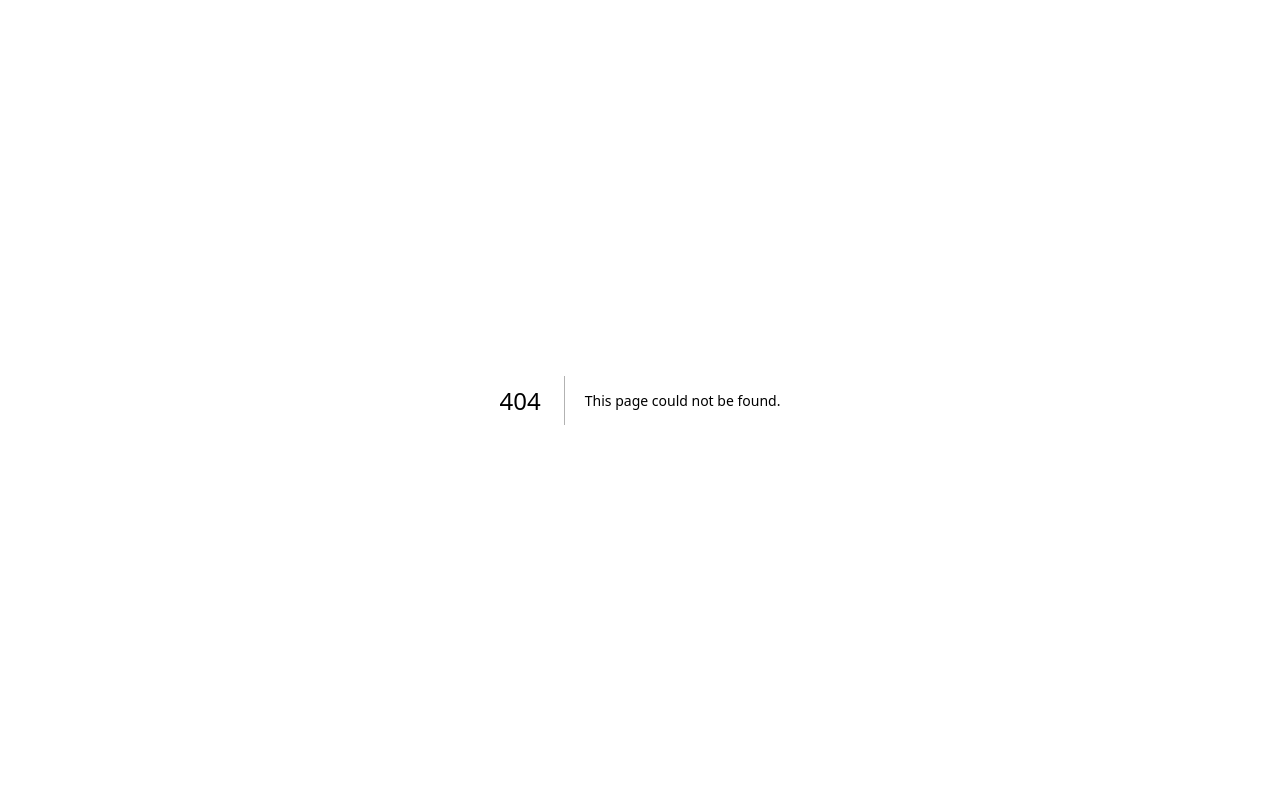
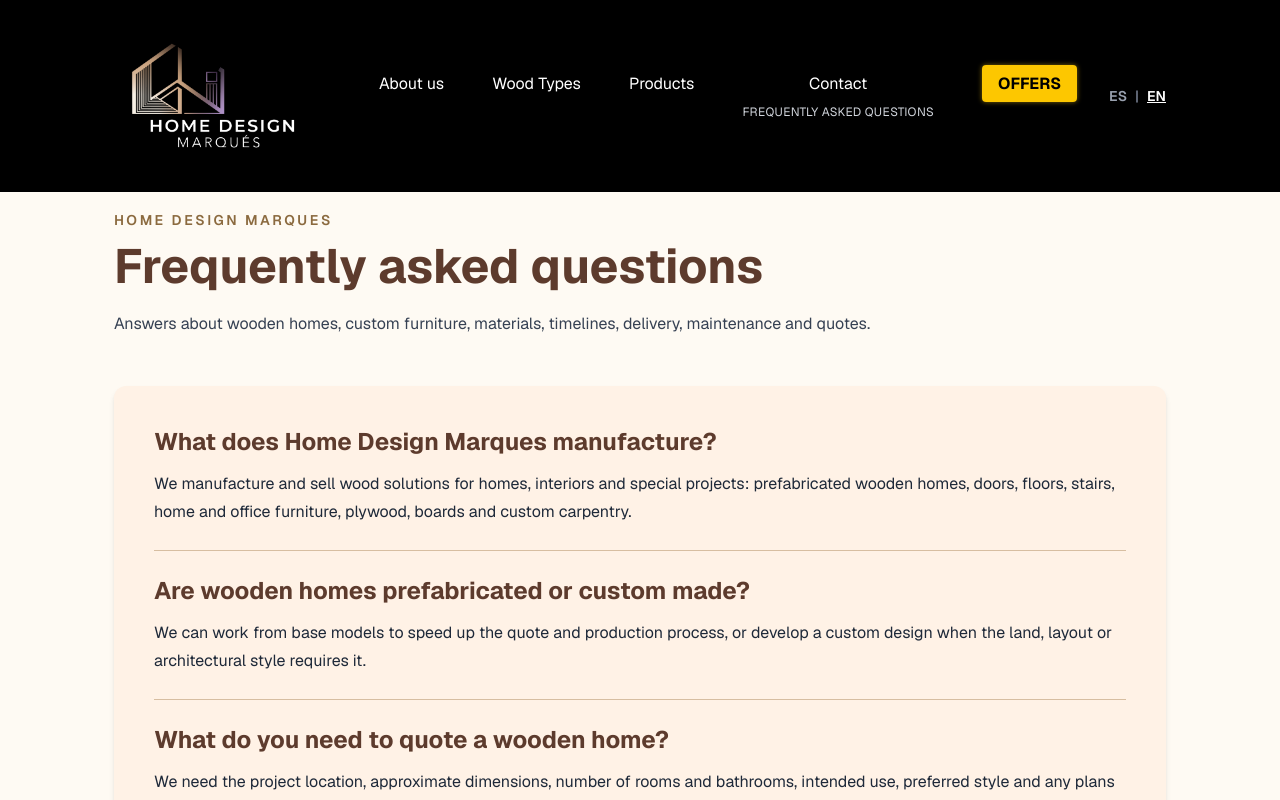
Before and after one commit to o7digital/homedesign, a Next.js app: page /en/preguntas in a window 1280 px wide. Before the commit this address had no page. Shown: the top 800 px of the page. Built offline with nearby package versions, Linux system fonts and the light colour scheme.

Commit message:
Add English site version

```diff
--- a/app/components/SiteHeader.tsx
+++ b/app/components/SiteHeader.tsx
@@ -4,13 +4,34 @@ import Image from "next/image";
 import Link from "next/link";
 import { useState } from "react";
 
-export default function SiteHeader() {
+type Locale = "es" | "en";
+
+export default function SiteHeader({ locale = "es" }: { locale?: Locale }) {
   const [menuOpen, setMenuOpen] = useState(false);
+  const isEn = locale === "en";
+  const base = isEn ? "/en" : "";
+  const labels = isEn
+    ? {
+        about: "About us",
+        wood: "Wood Types",
+        products: "Products",
+        contact: "Contact",
+        faq: "Frequently asked questions",
+        offers: "OFFERS",
+      }
+    : {
+        about: "Quiénes somos",
+        wood: "Tipos de Madera",
+        products: "Productos",
+        contact: "Contacto",
+        faq: "Preguntas frecuentes",
+        offers: "OFERTAS",
+      };
 
   return (
     <header className="fixed top-0 w-full bg-black text-white z-50">
       <div className="max-w-[1100px] mx-auto flex justify-between items-center p-4">
-        <Link href="/" className="font-bold text-lg" aria-label="Home Design Marques">
+        <Link href={base || "/"} className="font-bold text-lg" aria-label="Home Design Marques">
           <Image
             src="/logo-transparent.png"
             alt="Home Design Marques - Venta y Fabricación de Casas de Madera Prefabricadas México"
@@ -36,37 +57,46 @@ export default function SiteHeader() {
             } md:flex flex-col md:flex-row absolute md:static top-14 left-0 w-full md:w-auto bg-black md:bg-transparent`}
           >
             <li className="md:ml-8 p-2 text-center">
-              <Link href="/#quienes-somos" className="hover:underline">
-                Quiénes somos
+              <Link href={`${base}/#quienes-somos`} className="hover:underline">
+                {labels.about}
               </Link>
             </li>
             <li className="md:ml-8 p-2 text-center">
-              <Link href="/#tipos" className="hover:underline">
-                Tipos de Madera
+              <Link href={`${base}/#tipos`} className="hover:underline">
+                {labels.wood}
               </Link>
             </li>
             <li className="md:ml-8 p-2 text-center">
-              <Link href="/#productos" className="hover:underline">
-                Productos
+              <Link href={`${base}/#productos`} className="hover:underline">
+                {labels.products}
               </Link>
             </li>
             <li className="md:ml-8 p-2 text-center">
-              <Link href="/#contacto" className="hover:underline">
-                Contacto
+              <Link href={`${base}/#contacto`} className="hover:underline">
+                {labels.contact}
               </Link>
               <Link
-                href="/preguntas"
+                href={isEn ? "/en/preguntas" : "/preguntas"}
                 className="mt-2 block text-xs uppercase tracking-wide text-gray-300 hover:text-white hover:underline"
               >
-                Preguntas frecuentes
+                {labels.faq}
               </Link>
             </li>
             <li className="md:ml-8 p-2 text-center">
               <Link
-                href="/offres"
+                href={isEn ? "/en/offers" : "/offres"}
                 className="ofertas-flash bg-yellow-400 text-black font-bold px-4 py-2 rounded hover:bg-yellow-500 transition"
               >
-                OFERTAS
+                {labels.offers}
+              </Link>
+            </li>
+            <li className="md:ml-4 p-2 text-center flex items-center justify-center gap-2 text-sm font-semibold">
+              <Link href="/" className={isEn ? "text-gray-400 hover:text-white" : "text-white underline"}>
+                ES
+              </Link>
+              <span className="text-gray-500">|</span>
+              <Link href="/en" className={isEn ? "text-white underline" : "text-gray-400 hover:text-white"}>
+                EN
               </Link>
             </li>
           </ul>
--- /dev/null
+++ b/app/en/offers/page.tsx
@@ -0,0 +1,3 @@
+import OffresPage from "../../offres/page";
+
+export default OffresPage;
--- /dev/null
+++ b/app/en/page.tsx
@@ -0,0 +1,12 @@
+import type { Metadata } from "next";
+import { HomeContent } from "../page";
+
+export const metadata: Metadata = {
+  title: "Home Design Marques | Wooden Homes and Custom Furniture Mexico",
+  description:
+    "Prefabricated wooden homes, custom wood furniture, doors, floors, plywood and premium wood products in Mexico.",
+};
+
+export default function EnglishHome() {
+  return <HomeContent locale="en" />;
+}
--- /dev/null
+++ b/app/en/preguntas/page.tsx
@@ -0,0 +1,67 @@
+import type { Metadata } from "next";
+import Link from "next/link";
+import SiteFooter from "../../components/SiteFooter";
+import SiteHeader from "../../components/SiteHeader";
+
+export const metadata: Metadata = {
+  title: "Frequently asked questions | Home Design Marques",
+  description:
+    "Frequently asked questions about prefabricated wooden homes, custom furniture, wood types, quotes, delivery and maintenance.",
+};
+
+const questions = [
+  ["What does Home Design Marques manufacture?", "We manufacture and sell wood solutions for homes, interiors and special projects: prefabricated wooden homes, doors, floors, stairs, home and office furniture, plywood, boards and custom carpentry."],
+  ["Are wooden homes prefabricated or custom made?", "We can work from base models to speed up the quote and production process, or develop a custom design when the land, layout or architectural style requires it."],
+  ["What do you need to quote a wooden home?", "We need the project location, approximate dimensions, number of rooms and bathrooms, intended use, preferred style and any plans or reference images you already have."],
+  ["Do you make office furniture?", "Yes. We design and manufacture desks, bookcases, doors, closets, shelves, counters, reception furniture and custom pieces for homes, offices and commercial spaces."],
+  ["Which wood types do you recommend?", "It depends on the use. Pine is often considered for efficient structural solutions, while woods such as parota, walnut, ash, teak, maple or chestnut can be used for stronger visual finishes depending on availability and budget."],
+  ["Does wood require maintenance?", "Yes. Wood is a natural material. Exterior pieces should be checked periodically for sealers, varnishes or protective treatments, especially with direct sun, humidity or rain."],
+  ["Can wooden homes handle rain, humidity and temperature changes?", "A well-designed wooden home can perform well in different climates when structure, treatment, insulation, ventilation and moisture protection are specified correctly."],
+  ["Do you deliver or install outside Mexico City?", "We can review projects in Mexico City, Estado de Mexico and other areas in Mexico. Feasibility depends on product type, distance, access and site conditions."],
+  ["How long does production take?", "Timing depends on scope, dimensions, wood availability, design complexity, finishes, number of pieces and installation schedule. We provide an estimated timeline with the quote."],
+  ["How can I request a quote?", "Use the contact form or WhatsApp. Include your name, city, project type, approximate dimensions, photos of the space and style references when available."],
+];
+
+export default function EnglishQuestionsPage() {
+  return (
+    <div className="bg-[#fefaf3] font-sans flex flex-col min-h-screen">
+      <SiteHeader locale="en" />
+      <main className="pt-[210px]">
+        <section className="max-w-[1100px] mx-auto px-6 pb-4">
+          <p className="text-sm uppercase tracking-[0.18em] text-[#8b6a3f] font-semibold">
+            Home Design Marques
+          </p>
+          <h1 className="text-4xl md:text-5xl font-bold text-[#5d3b2d] mt-3">
+            Frequently asked questions
+          </h1>
+          <p className="text-gray-700 mt-5 max-w-3xl leading-7">
+            Answers about wooden homes, custom furniture, materials, timelines,
+            delivery, maintenance and quotes.
+          </p>
+        </section>
+        <section className="max-w-[1100px] mx-auto px-6 py-8">
+          <div className="bg-[#fff2e6] rounded-xl shadow-md p-6 md:p-10">
+            {questions.map(([question, answer]) => (
+              <article key={question} className="border-b border-[#d7bea1] last:border-b-0 py-6 first:pt-0 last:pb-0">
+                <h2 className="text-xl md:text-2xl font-bold text-[#5d3b2d]">{question}</h2>
+                <p className="mt-3 text-gray-800 leading-7">{answer}</p>
+              </article>
+            ))}
+          </div>
+        </section>
+        <section className="max-w-[1100px] mx-auto px-6 pb-8">
+          <div className="bg-black text-white p-6 md:p-8 rounded-xl flex flex-col md:flex-row md:items-center md:justify-between gap-5">
+            <div>
+              <h2 className="text-2xl font-bold">Have another question?</h2>
+              <p className="text-gray-300 mt-2">Tell us what you want to build and we will guide you.</p>
+            </div>
+            <Link href="/en/#contacto" className="bg-yellow-400 text-black font-bold px-5 py-3 rounded hover:bg-yellow-500 transition text-center">
+              Contact us
+            </Link>
+          </div>
+        </section>
+      </main>
+      <SiteFooter />
+    </div>
+  );
+}
--- a/app/page.tsx
+++ b/app/page.tsx
@@ -31,11 +31,87 @@ interface MaderaItem {
 }
 const maderasFallback: MaderaItem[] = maderasData as unknown as MaderaItem[];
 
-export default function Home() {
+type Locale = "es" | "en";
+
+const copy = {
+  es: {
+    all: "Todos",
+    uncategorized: "Sin categoría",
+    about: "Quiénes somos",
+    mission: "Misión:",
+    vision: "Visión:",
+    values: "Valores:",
+    history: "Nuestra historia:",
+    fallbackMission: "Ofrecer viviendas de madera prefabricadas de alta calidad, ecológicas y accesibles para familias mexicanas.",
+    fallbackVision: "Ser líderes en el mercado nacional de casas de madera, innovando en diseño y servicio al cliente.",
+    fallbackValues: "Calidad · Sustentabilidad · Cercanía · Diseño innovador",
+    fallbackHistory: "Home Design Marques nace del sueño de crear hogares accesibles y acogedores, con diseño moderno y materiales naturales.",
+    woodTypes: "Tipos de Madera",
+    origin: "Origen:",
+    products: "Nuestros Productos",
+    noPhoto: "Foto no disponible",
+    price: "Precio:",
+    quote: "Por cotizar",
+    stock: "Stock:",
+    units: "unidades",
+    byRequest: "Disponible bajo pedido",
+    seeMore: "Ver más",
+    seeMoreProducts: "Ver más productos",
+    contactTitle: "Contáctanos",
+    contactIntro: "Completa el siguiente formulario y nuestro equipo se pondrá en contacto contigo lo antes posible.",
+    firstName: "Nombre",
+    lastName: "Apellido",
+    phone: "Teléfono",
+    email: "Correo electrónico",
+    comments: "Comentarios",
+    namePlaceholder: "Escribe tu nombre",
+    lastNamePlaceholder: "Escribe tu apellido",
+    commentsPlaceholder: "Cuéntanos cómo podemos ayudarte...",
+    send: "Enviar mensaje",
+  },
+  en: {
+    all: "All",
+    uncategorized: "Uncategorized",
+    about: "About us",
+    mission: "Mission:",
+    vision: "Vision:",
+    values: "Values:",
+    history: "Our story:",
+    fallbackMission: "To offer high-quality, eco-conscious and accessible prefabricated wooden homes for families and projects in Mexico.",
+    fallbackVision: "To become a national reference for wooden homes, custom furniture and thoughtful wood design.",
+    fallbackValues: "Quality · Sustainability · Proximity · Innovative design",
+    fallbackHistory: "Home Design Marques was born from the idea of creating warm, accessible spaces with modern design and natural materials.",
+    woodTypes: "Wood Types",
+    origin: "Origin:",
+    products: "Our Products",
+    noPhoto: "Photo not available",
+    price: "Price:",
+    quote: "Upon request",
+    stock: "Stock:",
+    units: "units",
+    byRequest: "Available by request",
+    seeMore: "View more",
+    seeMoreProducts: "View more products",
+    contactTitle: "Contact us",
+    contactIntro: "Complete the form and our team will contact you as soon as possible.",
+    firstName: "First name",
+    lastName: "Last name",
+    phone: "Phone",
+    email: "Email",
+    comments: "Comments",
+    namePlaceholder: "Enter your first name",
+    lastNamePlaceholder: "Enter your last name",
+    commentsPlaceholder: "Tell us how we can help...",
+    send: "Send message",
+  },
+};
+
+export function HomeContent({ locale = "es" }: { locale?: Locale }) {
+  const t = copy[locale];
   const [debug, setDebug] = useState(false);
   const [slideIndex, setSlideIndex] = useState(0);
 
-  const [selectedTipo, setSelectedTipo] = useState("Todos");
+  const [selectedTipo, setSelectedTipo] = useState(t.all);
   const [visibleCount, setVisibleCount] = useState(9);
   // Nota: Antes teníamos un toggle NEXT_PUBLIC_USE_DATO; ahora intentamos siempre y hacemos fallback si falla
 
@@ -139,22 +215,22 @@ export default function Home() {
 
   // ✅ Aquí ya reconoce el campo "Tipo"
   const tipos = [
-    "Todos",
+    t.all,
     ...Array.from(
-      new Set(productos.map((p) => (p.Tipo ? p.Tipo : "Sin categoría")))
+      new Set(productos.map((p) => (p.Tipo ? p.Tipo : t.uncategorized)))
     ),
   ];
 
   const productosFiltrados =
-    selectedTipo === "Todos"
+    selectedTipo === t.all
       ? productos
-      : selectedTipo === "Sin categoría"
+      : selectedTipo === t.uncategorized
       ? productos.filter((p) => !p.Tipo)
       : productos.filter((p) => p.Tipo === selectedTipo);
 
   return (
     <div className="bg-[#fefaf3] font-sans flex flex-col min-h-screen">
-      <SiteHeader />
+      <SiteHeader locale={locale} />
 
       {/* Slider */}
       <div className="h-screen mt-[60px] relative overflow-hidden">
@@ -173,41 +249,36 @@ export default function Home() {
 
       {/* Quiénes somos */}
       <section id="quienes-somos" className="max-w-[1100px] mx-auto p-6">
-        <h2 className="text-2xl font-bold mb-4 text-[#5d3b2d]">{qsTitle || 'Quiénes somos'}</h2>
+        <h2 className="text-2xl font-bold mb-4 text-[#5d3b2d]">{locale === "es" && qsTitle ? qsTitle : t.about}</h2>
         {/* Mostramos campos desglosados desde Dato si existen; si no, fallback estático */}
         {(qsMision || qsVision || qsValores || qsHistoria) ? (
           <>
             {qsMision ? (
-              <p className="text-gray-800"><strong>Misión:</strong> {qsMision}</p>
+              <p className="text-gray-800"><strong>{t.mission}</strong> {qsMision}</p>
             ) : null}
             {qsVision ? (
-              <p className="text-gray-800"><strong>Visión:</strong> {qsVision}</p>
+              <p className="text-gray-800"><strong>{t.vision}</strong> {qsVision}</p>
             ) : null}
             {qsValores ? (
-              <p className="text-gray-800"><strong>Valores:</strong> {qsValores}</p>
+              <p className="text-gray-800"><strong>{t.values}</strong> {qsValores}</p>
             ) : null}
             {qsHistoria ? (
-              <p className="text-gray-800"><strong>Nuestra historia:</strong> {qsHistoria}</p>
+              <p className="text-gray-800"><strong>{t.history}</strong> {qsHistoria}</p>
             ) : null}
           </>
         ) : (
           <>
             <p className="text-gray-800">
-              <strong>Misión:</strong> Ofrecer viviendas de madera prefabricadas de
-              alta calidad, ecológicas y accesibles para familias mexicanas.
+              <strong>{t.mission}</strong> {t.fallbackMission}
             </p>
             <p className="text-gray-800">
-              <strong>Visión:</strong> Ser líderes en el mercado nacional de casas
-              de madera, innovando en diseño y servicio al cliente.
+              <strong>{t.vision}</strong> {t.fallbackVision}
             </p>
             <p className="text-gray-800">
-              <strong>Valores:</strong> Calidad · Sustentabilidad · Cercanía ·
-              Diseño innovador
+              <strong>{t.values}</strong> {t.fallbackValues}
             </p>
             <p className="text-gray-800">
-              <strong>Nuestra historia:</strong> Home Design Marques nace del sueño
-              de crear hogares accesibles y acogedores, con diseño moderno y
-              materiales naturales.
+              <strong>{t.history}</strong> {t.fallbackHistory}
             </p>
           </>
         )}
@@ -216,7 +287,7 @@ export default function Home() {
       {/* Tipos de Madera */}
       <section id="tipos" className="max-w-[1100px] mx-auto p-6">
         <h2 className="text-3xl font-bold mb-6 text-center text-[#5d3b2d]">
-          Tipos de Madera
+          {t.woodTypes}
         </h2>
         <div className="grid gap-6 grid-cols-1 sm:grid-cols-2 md:grid-cols-3">
           {maderas.map((madera) => (
@@ -234,7 +305,7 @@ export default function Home() {
                     {madera.nombre}
                   </h3>
                   <p className="text-sm text-gray-700">
-                    <strong>Origen:</strong> {madera.origen}
+                    <strong>{t.origin}</strong> {madera.origen}
                   </p>
                 </div>
               </div>
@@ -246,7 +317,7 @@ export default function Home() {
       {/* Productos */}
       <section id="productos" className="max-w-[1100px] mx-auto p-6 w-full">
         <h2 className="text-3xl font-bold mb-8 text-center text-[#5d3b2d]">
-          Nuestros Productos
+          {t.products}
         </h2>
 
         {/* Filtro */}
@@ -286,7 +357,7 @@ export default function Home() {
                 />
               ) : (
                 <div className="w-[250px] h-[200px] flex items-center justify-center bg-gray-300 rounded-lg mx-auto mb-4 text-gray-700 text-sm">
-                  Foto no disponible
+                  {t.noPhoto}
                 </div>
               )}
               <div className="text-sm text-gray-600 mb-2">{prod.SKU}</div>
@@ -296,8 +367,8 @@ export default function Home() {
               <p className="text-sm text-gray-700">{prod.Descripcion}</p>
               <p className="font-semibold mt-2">
                 {prod.Precio > 0
-                  ? `Precio: $${prod.Precio.toFixed(2)} MXN`
-                  : "Precio: Por cotizar"}
+                  ? `${t.price} $${prod.Precio.toFixed(2)} MXN`
+                  : `${t.price} ${t.quote}`}
               </p>
               <p
                 className={`font-semibold mt-1 ${
@@ -305,14 +376,14 @@ export default function Home() {
                 }`}
               >
                 {prod.Stock > 0
-                  ? `Stock: ${prod.Stock} unidades`
-                  : "Disponible bajo pedido"}
+                  ? `${t.stock} ${prod.Stock} ${t.units}`
+                  : t.byRequest}
               </p>
               <Link
                 href={`/productos/${prod.Slug || prod.SKU}`}
                 className="mt-3 inline-block bg-[#5d3b2d] text-white px-4 py-2 rounded-lg hover:bg-[#4a2f23] transition"
               >
-                Ver más
+                {t.seeMore}
               </Link>
             </div>
           ))}
@@ -325,7 +396,7 @@ export default function Home() {
               onClick={() => setVisibleCount((prev) => prev + 9)}
               className="bg-[#5d3b2d] text-white px-6 py-3 rounded-lg hover:bg-[#4a2f23] transition"
             >
-              Ver más productos
+              {t.seeMoreProducts}
             </button>
           </div>
         )}
@@ -334,11 +405,10 @@ export default function Home() {
       {/* Contacto */}
       <section id="contacto" className="max-w-[1100px] mx-auto p-6">
         <h2 className="text-3xl font-bold mb-4 text-center text-[#5d3b2d]">
-          Contáctanos
+          {t.contactTitle}
         </h2>
         <p className="mb-8 text-center text-gray-700 max-w-2xl mx-auto">
-          Completa el siguiente formulario y nuestro equipo se pondrá en
-          contacto contigo lo antes posible.
+          {t.contactIntro}
         </p>
 
         <form
@@ -351,13 +421,13 @@ export default function Home() {
               className="block text-base font-semibold text-[#5d3b2d] mb-2"
               htmlFor="nombre"
             >
-              Nombre
+              {t.firstName}
             </label>
             <input
               type="text"
               id="nombre"
               name="nombre"
-              placeholder="Escribe tu nombre"
+              placeholder={t.namePlaceholder}
               required
               className="w-full px-4 py-2 border rounded-md placeholder-gray-500 focus:outline-none focus:ring-2 focus:ring-[#5d3b2d]"
             />
@@ -368,13 +438,13 @@ export default function Home() {
               className="block text-base font-semibold text-[#5d3b2d] mb-2"
               htmlFor="apellido"
             >
-              Apellido
+              {t.lastName}
             </label>
             <input
               type="text"
               id="apellido"
               name="apellido"
-              placeholder="Escribe tu apellido"
+              placeholder={t.lastNamePlaceholder}
               required
               className="w-full px-4 py-2 border rounded-md placeholder-gray-500 focus:outline-none focus:ring-2 focus:ring-[#5d3b2d]"
             />
@@ -385,7 +455,7 @@ export default function Home() {
               className="block text-base font-semibold text-[#5d3b2d] mb-2"
               htmlFor="telefono"
             >
-              Teléfono
+              {t.phone}
             </label>
             <input
               type="tel"
@@ -402,7 +472,7 @@ export default function Home() {
               className="block text-base font-semibold text-[#5d3b2d] mb-2"
               htmlFor="email"
             >
-              Correo electrónico
+              {t.email}
             </label>
             <input
               type="email"
@@ -419,13 +489,13 @@ export default function Home() {
               className="block text-base font-semibold text-[#5d3b2d] mb-2"
               htmlFor="comentarios"
             >
-              Comentarios
+              {t.comments}
             </label>
             <textarea
               id="comentarios"
               name="comentarios"
               rows={5}
-              placeholder="Cuéntanos cómo podemos ayudarte..."
+              placeholder={t.commentsPlaceholder}
               required
               className="w-full px-4 py-2 border rounded-md placeholder-gray-500 focus:outline-none focus:ring-2 focus:ring-[#5d3b2d]"
             ></textarea>
@@ -435,7 +505,7 @@ export default function Home() {
             type="submit"
             className="w-full bg-[#5d3b2d] text-white py-3 rounded-lg font-bold hover:bg-[#4a2f23] transition"
           >
-            📩 Enviar mensaje
+            {t.send}
           </button>
         </form>
       </section>
@@ -453,3 +523,7 @@ export default function Home() {
     </div>
   );
 }
+
+export default function Home() {
+  return <HomeContent locale="es" />;
+}
```
